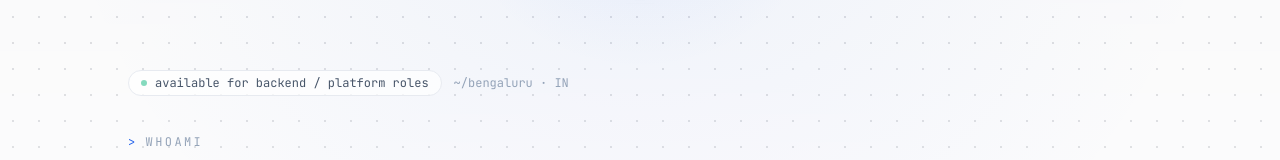
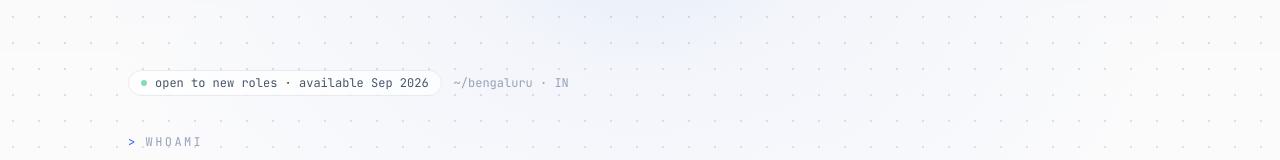
Before and after one commit to HassanYosuf/Portfolio, a React (Vite) app: page / in a window 1280 px wide. Shown: the part 126-286 px from the top of the page. Built offline with nearby package versions, Linux system fonts and the light colour scheme.

Commit message:
feat: update availability status in Hero component and portfolio data

```diff
--- a/src/components/Hero.jsx
+++ b/src/components/Hero.jsx
@@ -23,7 +23,7 @@ export function Hero({ name, title, bio, resume, onOpenPalette }) {
         <motion.div variants={item} className="flex flex-wrap items-center gap-3 mb-8">
           <span className="inline-flex items-center gap-2 rounded-full border border-line bg-surface/70 px-3 py-1 font-mono text-xs text-ink-muted">
             <span className="w-1.5 h-1.5 rounded-full bg-signal animate-pulse" />
-            available for backend / platform roles
+            open to new roles · available Sep 2026
           </span>
           <span className="font-mono text-xs text-ink-subtle">~/bengaluru · IN</span>
         </motion.div>
--- a/src/data/portfolio.js
+++ b/src/data/portfolio.js
@@ -185,7 +185,7 @@ export const portfolioData = {
     working: {
       title: "Backend Engineer",
       company: "Quantiphi Analytics Pvt Ltd",
-      note: "building scalable backend systems"
+      note: "serving notice — open to new opportunities"
     }
   },
 
```
